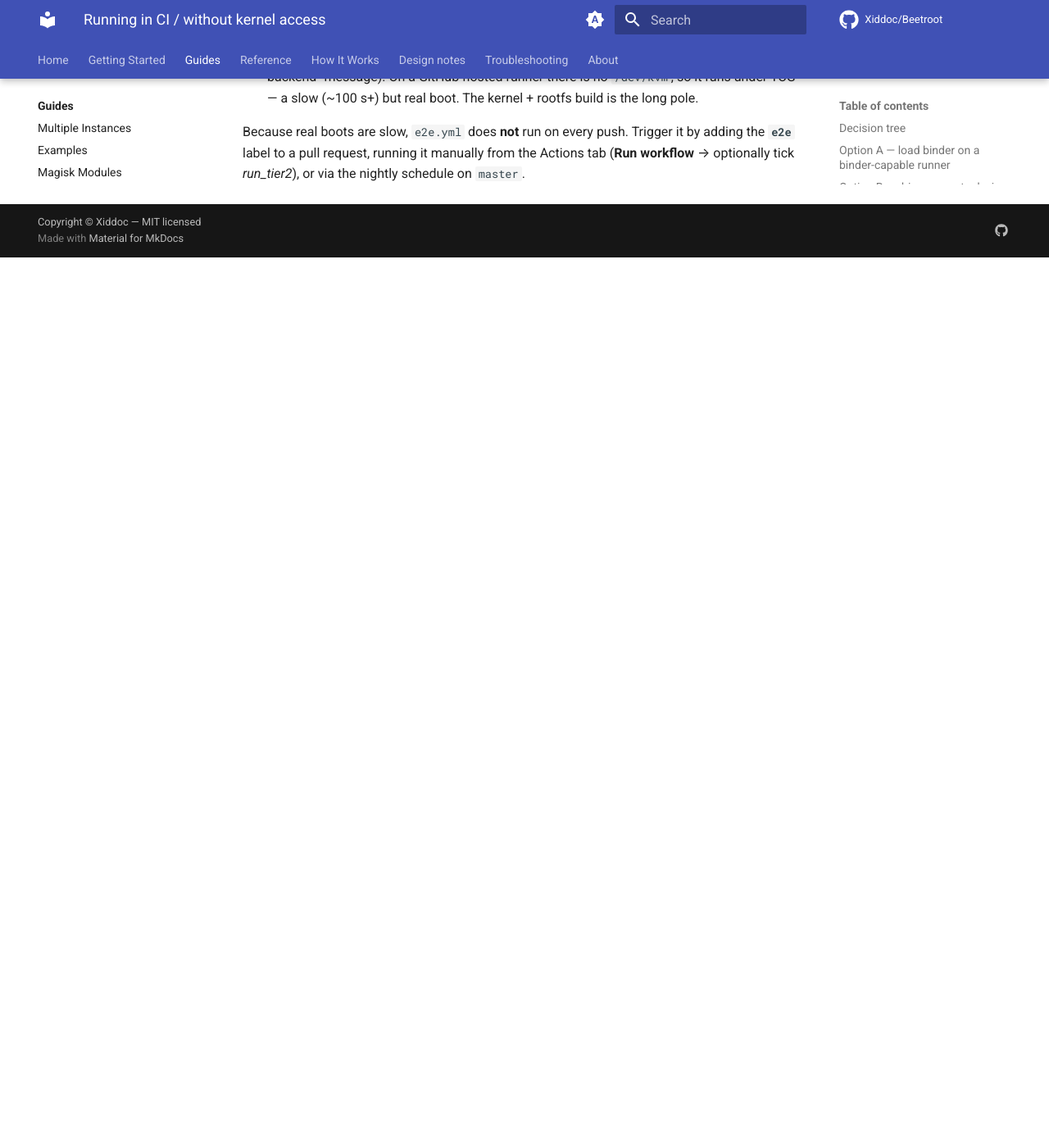
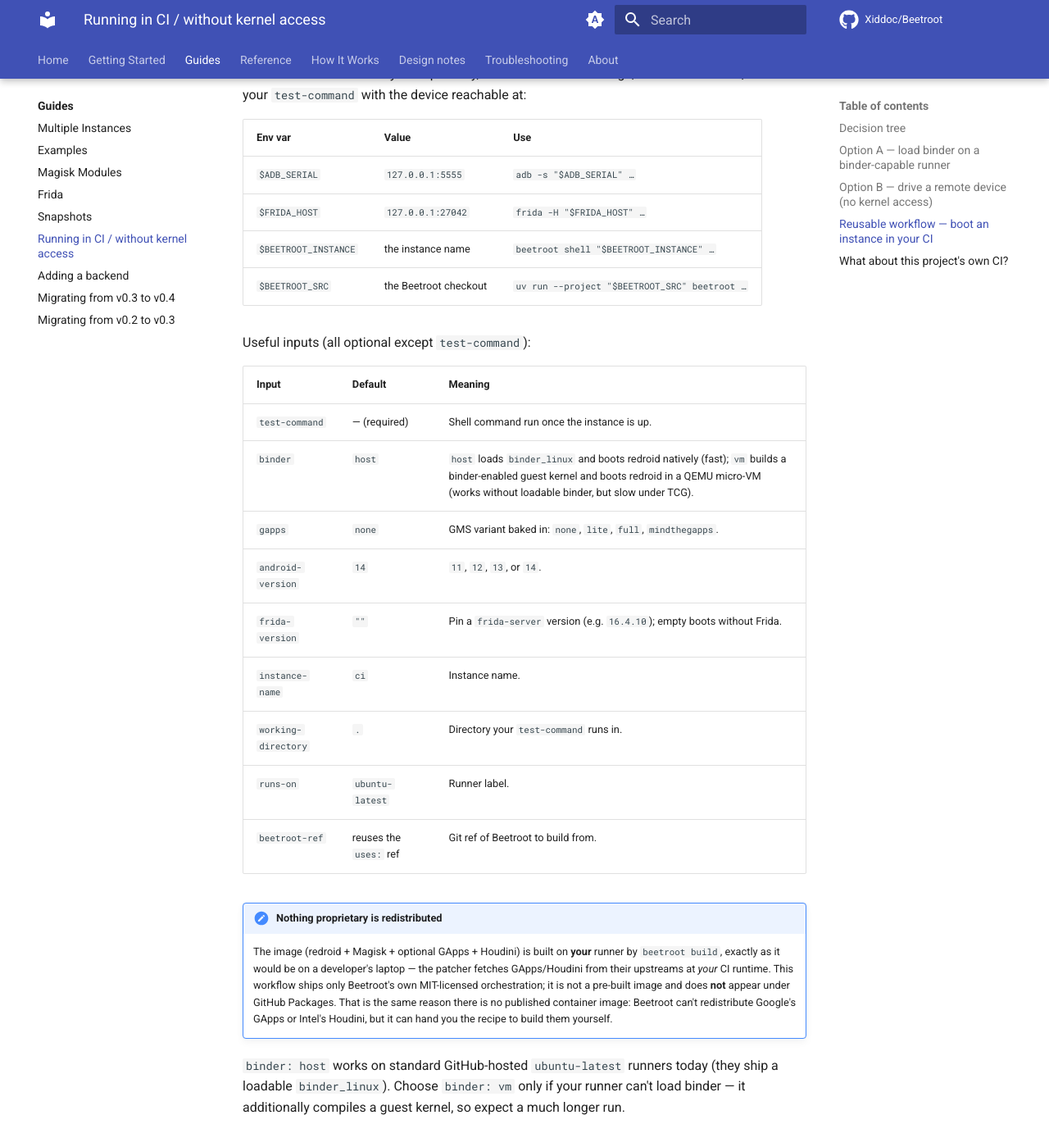
Before and after one commit to Xiddoc/Beetroot, an MkDocs documentation site: the page built from docs/guides/running-in-ci.md, in a window 1280 px wide and 1400 px high, scrolled down 2700 px. Shown: the whole window at 82% size. Built offline with MkDocs 1.6.1 and Material for MkDocs 9.7.7, drawn with Linux system fonts in a browser that asks for light colours; comment, search, counter and statistics services are not loaded; before the commit the page ends 3014 px from its top, so only the background shows below that; some of the changed text lies outside the part shown.

Commit message:
feat(ci): add reusable workflow to boot a Beetroot instance in any repo's CI
Adds .github/workflows/beetroot-ci.yml (on: workflow_call) so an external
repository can raise a rooted Android instance and run its own tests against
it with a single `uses:` reference — e.g. a Frida-script author whose CI
exercises a hook against a real Android-14 phone.

The workflow checks out the caller's repo, checks out Beetroot at the called
ref (the wheel strips docker/, so the CLI is run from source), builds the
image on the caller's runner, boots an instance via binder: host (fast,
loadable binder_linux) or binder: vm (QEMU/TCG for runners with no loadable
binder), and runs a caller-supplied test-command with the device reachable at
$ADB_SERIAL / $FRIDA_HOST. android.version + gapps are pinned into the config
so base_image_tag() matches the built image.

Nothing proprietary is redistributed: the GApps/Houdini patcher runs on the
caller's runner at their CI runtime, exactly as `beetroot build` does locally.
This ships only Beetroot's MIT-licensed orchestration — it is not a published
container image and does not appear under GitHub Packages.

Docs: new "Reusable workflow" section in docs/guides/running-in-ci.md (env
table + inputs + the no-redistribution rationale) and a CHANGELOG entry.

Co-Authored-By: Claude Opus 4.8 (1M context) <noreply@anthropic.com>
Claude-Session: https://claude.ai/code/session_01UPT75xMZTvXY6Byrtmp9dU

````diff
--- a/docs/guides/running-in-ci.md
+++ b/docs/guides/running-in-ci.md
@@ -108,6 +108,68 @@ matrix.
     rationale, reproducible recipe, and backend design live in
     [Binderless hosts (QEMU/TCG)](../design/binderless-hosts-qemu-tcg.md).
 
+## Reusable workflow — boot an instance in *your* CI
+
+If you just want a rooted Android instance to run your own tests against —
+say you publish a Frida script and want CI to exercise it against a real
+Android-14 phone — you don't have to hand-assemble the steps above. Beetroot
+ships a **reusable GitHub Actions workflow** you can call with `uses:`:
+
+```yaml
+# .github/workflows/test.yml in *your* repo
+name: test-on-beetroot
+on: [push]
+
+jobs:
+  frida-hook:
+    uses: Xiddoc/Beetroot/.github/workflows/beetroot-ci.yml@v0.4
+    with:
+      test-command: |
+        uv run --with frida-tools \
+          frida -H "$FRIDA_HOST" -l hook.js -f com.example.app --runtime=v8 &
+        # your assertions here, e.g. drive the app over adb and grep logcat
+        adb -s "$ADB_SERIAL" shell input tap 200 400
+```
+
+The workflow checks out *your* repository, builds the Beetroot image, boots an
+instance, and runs your `test-command` with the device reachable at:
+
+| Env var | Value | Use |
+|---------|-------|-----|
+| `$ADB_SERIAL` | `127.0.0.1:5555` | `adb -s "$ADB_SERIAL" …` |
+| `$FRIDA_HOST` | `127.0.0.1:27042` | `frida -H "$FRIDA_HOST" …` |
+| `$BEETROOT_INSTANCE` | the instance name | `beetroot shell "$BEETROOT_INSTANCE" …` |
+| `$BEETROOT_SRC` | the Beetroot checkout | `uv run --project "$BEETROOT_SRC" beetroot …` |
+
+Useful inputs (all optional except `test-command`):
+
+| Input | Default | Meaning |
+|-------|---------|---------|
+| `test-command` | — (required) | Shell command run once the instance is up. |
+| `binder` | `host` | `host` loads `binder_linux` and boots redroid natively (fast); `vm` builds a binder-enabled guest kernel and boots redroid in a QEMU micro-VM (works without loadable binder, but slow under TCG). |
+| `gapps` | `none` | GMS variant baked in: `none`, `lite`, `full`, `mindthegapps`. |
+| `android-version` | `14` | `11`, `12`, `13`, or `14`. |
+| `frida-version` | `""` | Pin a `frida-server` version (e.g. `16.4.10`); empty boots without Frida. |
+| `instance-name` | `ci` | Instance name. |
+| `working-directory` | `.` | Directory your `test-command` runs in. |
+| `runs-on` | `ubuntu-latest` | Runner label. |
+| `beetroot-ref` | reuses the `uses:` ref | Git ref of Beetroot to build from. |
+
+!!! note "Nothing proprietary is redistributed"
+    The image (redroid + Magisk + optional GApps + Houdini) is built on **your**
+    runner by `beetroot build`, exactly as it would be on a developer's laptop —
+    the patcher fetches GApps/Houdini from their upstreams at *your* CI runtime.
+    This workflow ships only Beetroot's own MIT-licensed orchestration; it is not
+    a pre-built image and does **not** appear under GitHub Packages. That is the
+    same reason there is no published container image: Beetroot can't redistribute
+    Google's GApps or Intel's Houdini, but it can hand you the recipe to build
+    them yourself.
+
+`binder: host` works on standard GitHub-hosted `ubuntu-latest` runners today
+(they ship a loadable `binder_linux`). Choose `binder: vm` only if your runner
+can't load binder — it additionally compiles a guest kernel, so expect a much
+longer run.
+
 ## What about this project's own CI?
 
 Beetroot's **unit** suite never touches a real kernel: every Docker, ADB, and
````
Also changed, not shown: CHANGELOG.md (+17 -0 lines), 1 other file.
